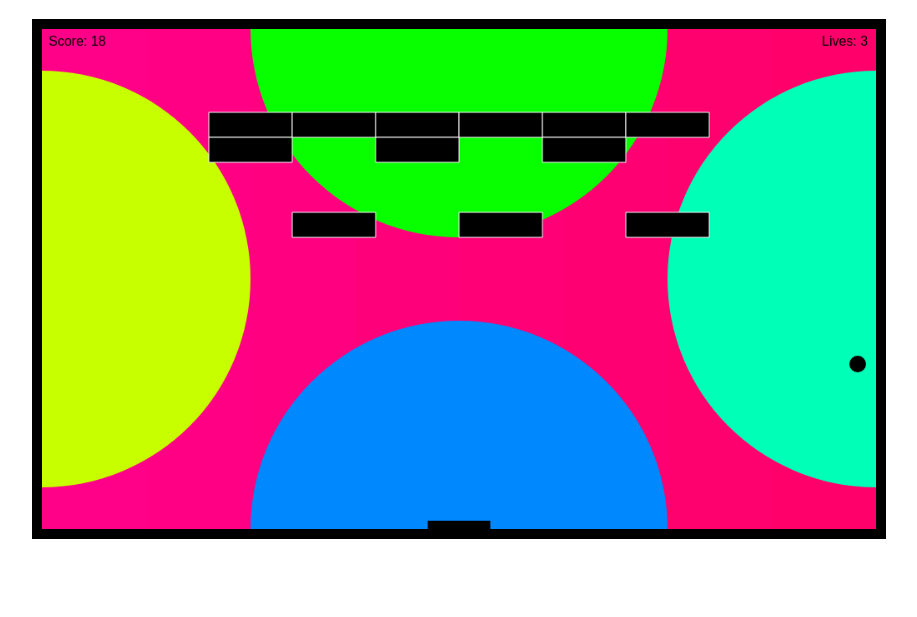
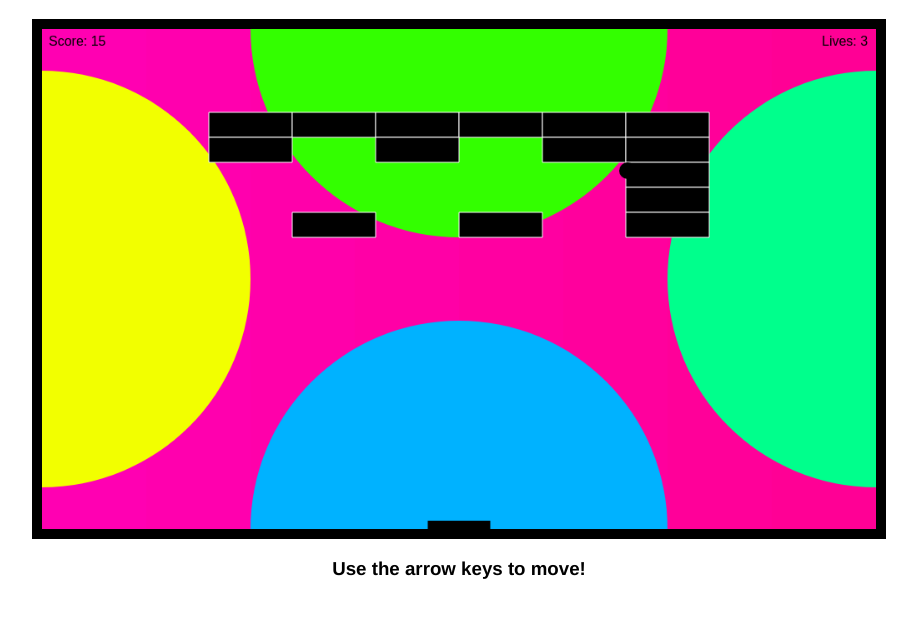
Before and after one commit to C3NZ/breakout, a website with bundled scripts: page public/index.html in a window 1280 px wide. Shown: the part 61-678 px from the top of the page, without its empty margins (181-1098 px from the left). Built offline with nearby package versions, Linux system fonts and the light colour scheme.

Commit message:
[feat] add instructions for controls

```diff
--- a/public/css/tv.css
+++ b/public/css/tv.css
@@ -11,3 +11,7 @@
     border: 10px solid black;
     margin:auto;
 }
+
+.controls {
+    text-align: center;
+}
--- a/public/index.html
+++ b/public/index.html
@@ -13,6 +13,9 @@
         <h1>Breakout</h1>
     </div>
     <canvas id="myCanvas" width="1000" height="600"></canvas>
+    <div class="controls">
+        <h3>Use the arrow keys to move!</h3>
+    </div>
 
     <script type="module" src="/js/ball.js"></script>
     <script type="module" src="/js/brick.js"></script>
```
